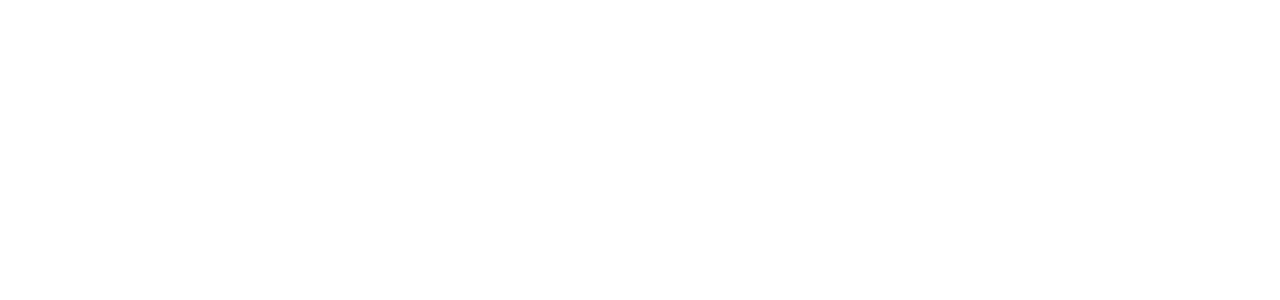
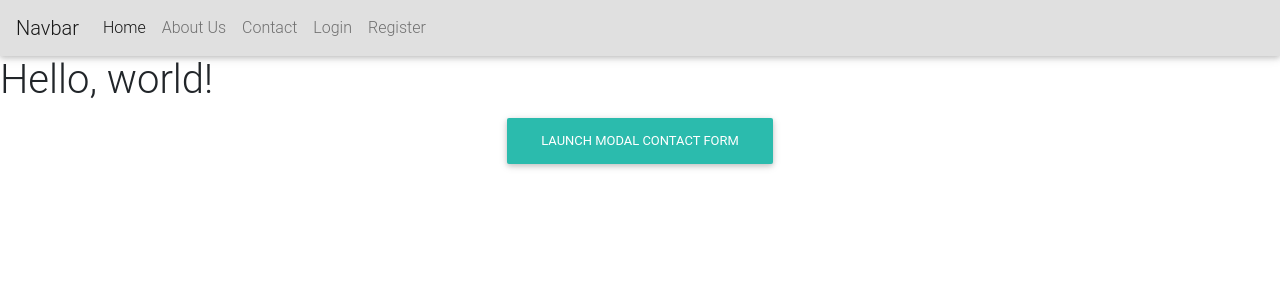
Before and after one commit to rootcanopy/E-Store, a Django app: page /contact/ in a window 1280 px wide. Before the commit the part shown is empty. Shown: the top 300 px of the page. Run offline with Django 3.2, Linux system fonts and the light colour scheme; some libraries are stand-ins or nearby versions.

Commit message:
added the contact modal from md bootstrap but will have to mess with this later as its a modal button on the contact.html page, maybe just switching to contact modal form onclick instead of a page would be better leading to a slimmer app

```diff
--- a/home/templates/home/contact.html
+++ b/home/templates/home/contact.html
@@ -0,0 +1,64 @@
+{% extends 'base.html' %}
+{% load static %}
+
+{% block content %}
+
+<section class="container">
+	<div class="modal fade" id="modalContactForm" tabindex="-1" role="dialog" aria-labelledby="myModalLabel"
+		aria-hidden="true">
+
+		<div class="modal-dialog" role="document">
+
+			<div class="modal-content">
+
+				<div class="modal-header text-center">
+					<h4 class="modal-title w-100 font-weight-bold">Write to us</h4>
+					<button type="button" class="close" data-dismiss="modal" aria-label="Close">
+						<span aria-hidden="true">&times;</span>
+					</button>
+				</div>
+
+				<div class="modal-body mx-3">
+
+					<div class="md-form mb-5">
+						<i class="fas fa-user prefix grey-text"></i>
+						<input type="text" id="form34" class="form-control validate">
+						<label data-error="wrong" data-success="right" for="form34">Your name</label>
+					</div>
+
+					<div class="md-form mb-5">
+						<i class="fas fa-envelope prefix grey-text"></i>
+						<input type="email" id="form29" class="form-control validate">
+						<label data-error="wrong" data-success="right" for="form29">Your email</label>
+					</div>
+
+					<div class="md-form mb-5">
+						<i class="fas fa-tag prefix grey-text"></i>
+						<input type="text" id="form32" class="form-control validate">
+						<label data-error="wrong" data-success="right" for="form32">Subject</label>
+					</div>
+
+					<div class="md-form">
+						<i class="fas fa-pencil prefix grey-text"></i>
+						<textarea type="text" id="form8" class="md-textarea form-control" rows="4"></textarea>
+						<label data-error="wrong" data-success="right" for="form8">Your message</label>
+					</div>
+
+				</div>
+
+				<div class="modal-footer d-flex justify-content-center">
+					<button class="btn btn-unique">Send <i class="fas fa-paper-plane-o ml-1"></i></button>
+				</div>
+
+			</div>
+		</div>
+	</div>
+
+	<div class="text-center">
+		<a href="" class="btn btn-default btn-rounded mb-4" data-toggle="modal" data-target="#modalContactForm">Launch
+			Modal Contact Form</a>
+	</div>
+
+</section>
+
+{% endblock %}
--- a/home/views.py
+++ b/home/views.py
@@ -10,10 +10,10 @@
 
 
 def contact_page(request):
-    """ view to return landing page """
+    """ view to return contact page """
     return render(request, 'home/contact.html')
 
 
 def about_page(request):
-    """ view to return landing page """
+    """ view to return about page """
     return render(request, 'home/about.html')
--- a/templates/base.html
+++ b/templates/base.html
@@ -9,14 +9,17 @@
 
     <!-- Bootstrap CSS -->
     <link rel="stylesheet" href="https://stackpath.bootstrapcdn.com/bootstrap/4.5.0/css/bootstrap.min.css" integrity="sha384-9aIt2nRpC12Uk9gS9baDl411NQApFmC26EwAOH8WgZl5MYYxFfc+NcPb1dKGj7Sk" crossorigin="anonymous">
+    <link href="https://cdnjs.cloudflare.com/ajax/libs/mdbootstrap/4.18.0/css/mdb.min.css" rel="stylesheet">
+		<!-- CUSTOM CSS-->
+		<link rel="stylesheet" href="{% static 'css/style.css' %}">
 
-    <title>Hello, world!</title>
+    <title> E-Store </title>
 
   </head>
 
   <body>
 
-<header>
+  <header>
     <nav class="navbar navbar-expand-lg navbar-light bg-light">
       <a class="navbar-brand" href="#">Navbar</a>
 
@@ -28,9 +31,10 @@
 
         <div class="navbar-nav">
           <a class="nav-item nav-link active" href="#">Home <span class="sr-only">(current)</span></a>
-          <a class="nav-item nav-link" href="#">Features</a>
-          <a class="nav-item nav-link" href="#">Pricing</a>
-          <a class="nav-item nav-link disabled" href="#" tabindex="-1" aria-disabled="true">Disabled</a>
+          <a class="nav-item nav-link" href="#">About Us</a>
+          <a class="nav-item nav-link" href="#">Contact</a>
+          <a class="nav-item nav-link" href="#">Login</a>
+          <a class="nav-item nav-link" href="#">Register</a>
         </div>
 
       </div>
```
Also changed, not shown: static/css/style.css (added), static/js/style.js (added).
